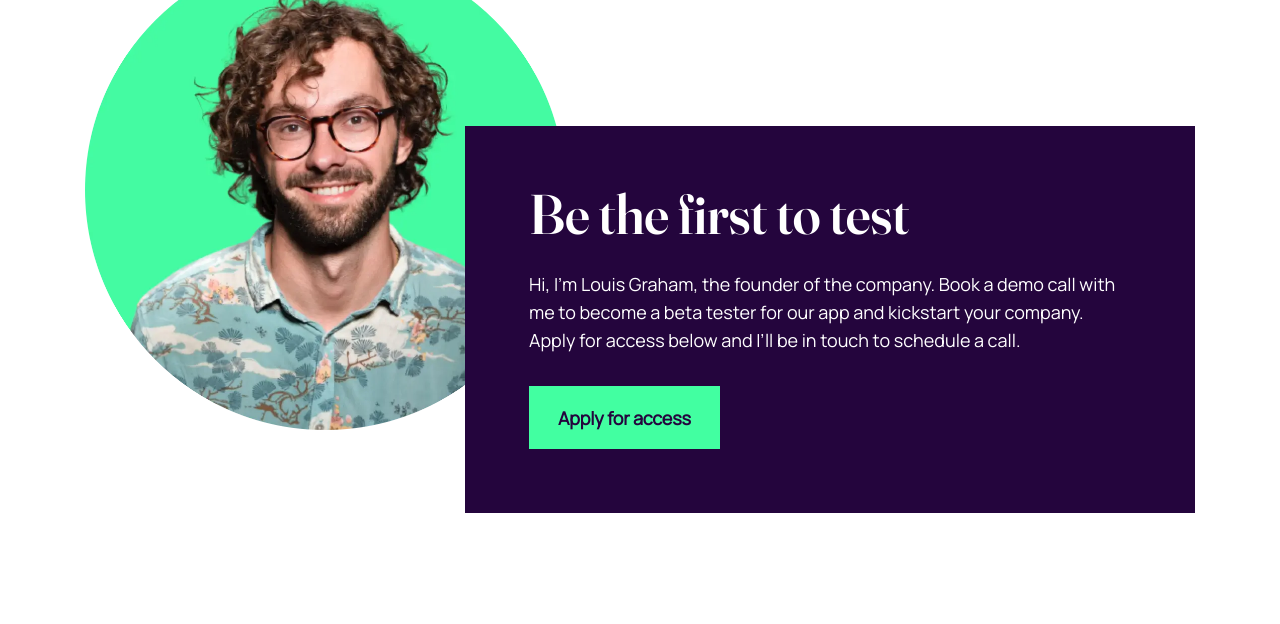
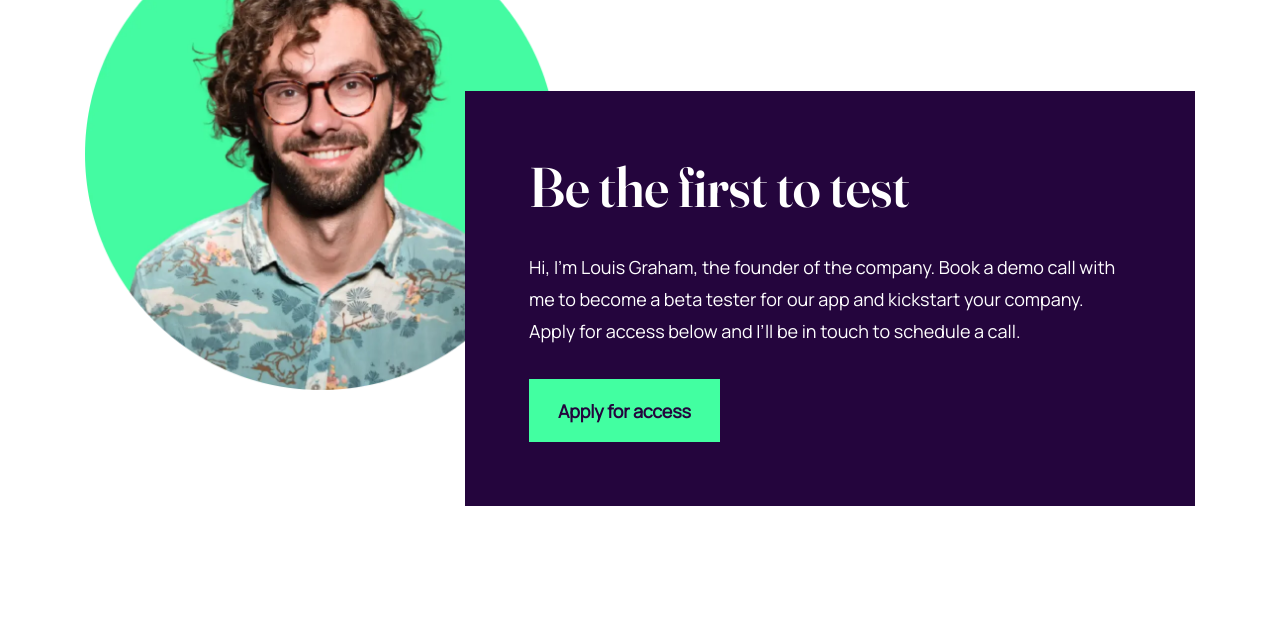
Before and after one commit to solracss/fem-workit-landing-page, a website built with Vite: page src/index.html in a window 1280 px wide. Shown: the part 1660-2284 px from the top of the page. Built offline with nearby package versions, Linux system fonts and the light colour scheme.

Commit message:
Fix: Remove empty space under cta-box, improve display for rwd

```diff
--- a/src/sass/_layout.scss
+++ b/src/sass/_layout.scss
@@ -212,62 +212,69 @@ h3 {
 }
 
 .cta-box {
-	padding-top: 7.375rem;
+	position: relative;
+	margin-top: 5rem;
 	display: flex;
 	flex-direction: column;
 	align-items: center;
-	position: relative;
-	max-width: 43.125rem;
-	margin-inline: auto;
 
 	@include media(medium) {
-		align-items: flex-start;
+		align-items: start;
+		min-height: 33.125rem;
+		max-width: 46.25rem;
+		margin-top: 8.75rem;
+		margin-inline: auto;
 	}
 
 	@include media(x-large) {
 		max-width: none;
-		padding-top: 10.75rem;
+		min-height: 40.5rem;
 	}
 
 	&-image {
-		max-width: 17.5rem;
-		margin: auto;
+		height: 17.5rem;
+		transform: translateY(3.5rem);
+		z-index: -1;
 
 		@include media(medium) {
-			margin: 0;
+			position: absolute;
+			transform: translateY(0);
+			top: 0;
+			left: 1.5rem;
 		}
 
 		@include media(x-large) {
-			max-width: 30rem;
+			height: 29.5rem;
+			left: 0;
 		}
 	}
 
 	& .card {
-		position: relative;
+		display: grid;
 		margin: auto;
-		top: -3.125rem;
 		padding: 2rem;
+		gap: 1rem;
+		max-width: 32.125rem;
 		background-color: $clr-primary-400;
 		color: $clr-neutral-100;
 		text-align: center;
-		display: grid;
-		gap: 1rem;
-		max-width: 32.125rem;
 
 		@include media(medium) {
-			text-align: left;
+			position: absolute;
 			margin: 0;
-			top: -8.125rem;
 			padding: 3rem 3.5rem 3.5rem;
 			gap: 1.5rem;
-			align-self: flex-end;
+			bottom: 0;
+			right: 1.5rem;
+			text-align: left;
 		}
 
 		@include media(x-large) {
 			padding: 4rem;
 			gap: 2rem;
 			max-width: 45.625rem;
-			top: -19rem;
+			right: 0;
+			bottom: 3.75rem;
 		}
 
 		&-heading {
@@ -280,6 +287,7 @@ h3 {
 
 			@include media(x-large) {
 				font-size: $fs-56;
+				line-height: 4rem;
 			}
 		}
 
@@ -288,6 +296,7 @@ h3 {
 
 			@include media(x-large) {
 				font-size: $fs-18;
+				line-height: 2rem;
 			}
 		}
 
@@ -308,6 +317,10 @@ h3 {
 	justify-content: center;
 	flex-direction: column;
 	gap: 3.5rem;
+
+	@include media(medium) {
+		padding: 5rem 0 7.625rem;
+	}
 
 	.socials {
 		display: flex;
```
